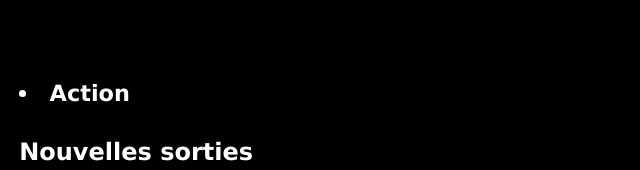
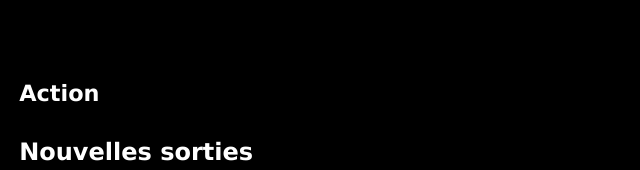
Before and after one commit to WildCodeSchool-2024-02/JS-RemoteFR-CodeOfWar-P2-Nodas, a React (Vite) app in the folder client/: page / in a window 1280 px wide. Shown: the top 170 px of the page, without its empty margins (0-640 px from the left). Built offline with nearby package versions, Linux system fonts and the light colour scheme.

Commit message:
New modifications categorieItem.css

```diff
--- a/client/src/components/CategorieList.jsx
+++ b/client/src/components/CategorieList.jsx
@@ -5,9 +5,7 @@ function CategorieList({ Games, genre }) {
   return (
     <>
       <section>
-        <h1>
-          <li>{genre}</li>
-        </h1>
+        <h1>{genre}</h1>
         <h2>Nouvelles sorties</h2>
         {Games.slice(0, 3).map((InfoGames, index) => (
           <CategorieItem
```
